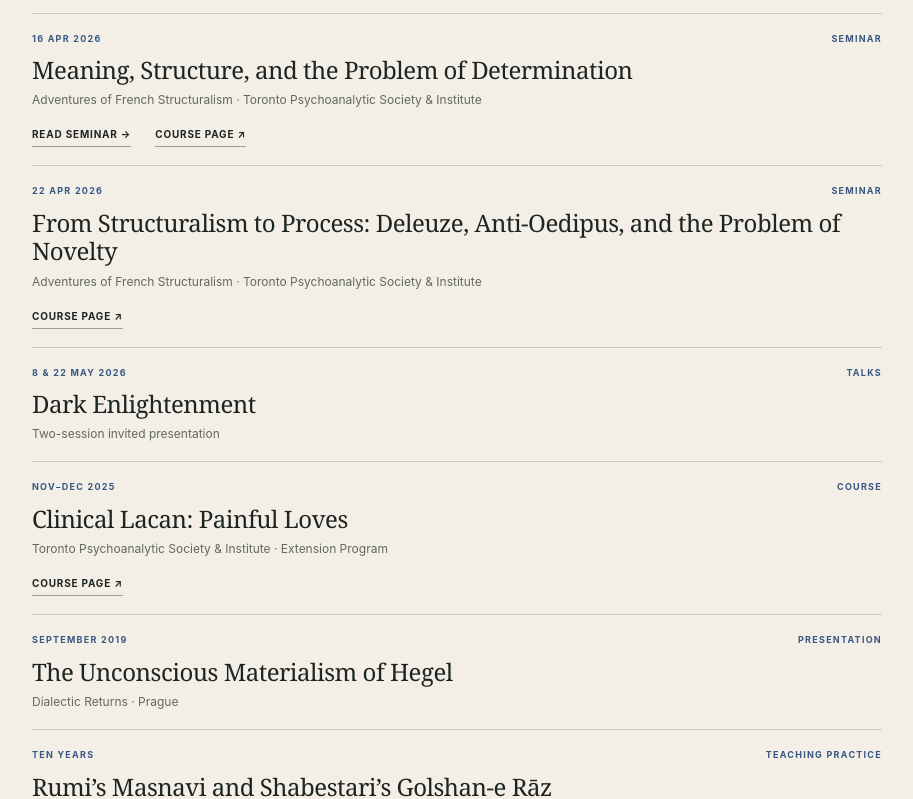
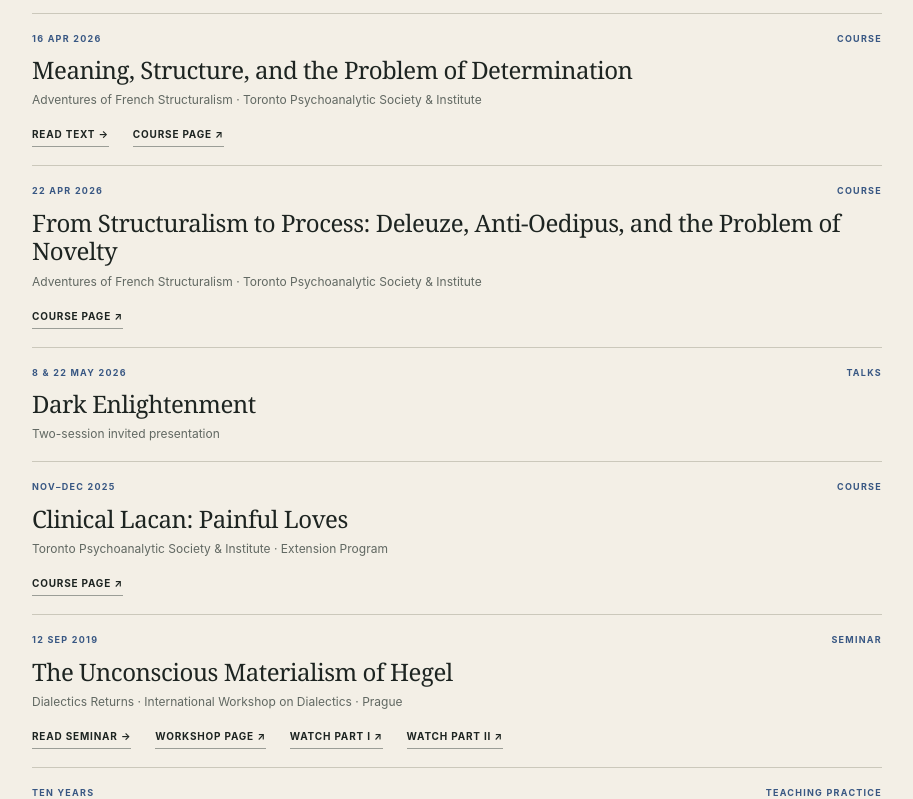
Before and after one commit to mohammad-naderi/mrnaderi.org, a Next.js app: page /teaching in a window 1280 px wide. Shown: the part 325-1124 px from the top of the page, without its empty margins (358-1271 px from the left). Built offline with nearby package versions, Linux system fonts and the light colour scheme.

Commit message:
Correct course labels and add Prague seminar links

```diff
--- a/app/teaching/page.tsx
+++ b/app/teaching/page.tsx
@@ -11,12 +11,15 @@ type Session = {
   series: string;
   readHref?: string;
   courseHref?: string;
+  eventHref?: string;
+  watchOneHref?: string;
+  watchTwoHref?: string;
 };
 
 const sessions: Session[] = [
   {
     date: "16 Apr 2026",
-    type: "Seminar",
+    type: "Course",
     title: "Meaning, Structure, and the Problem of Determination",
     series: "Adventures of French Structuralism · Toronto Psychoanalytic Society & Institute",
     readHref: "/teaching/meaning-structure-determination",
@@ -25,7 +28,7 @@ const sessions: Session[] = [
   },
   {
     date: "22 Apr 2026",
-    type: "Seminar",
+    type: "Course",
     title: "From Structuralism to Process: Deleuze, Anti-Oedipus, and the Problem of Novelty",
     series: "Adventures of French Structuralism · Toronto Psychoanalytic Society & Institute",
     courseHref:
@@ -46,10 +49,16 @@ const sessions: Session[] = [
       "https://torontopsychoanalysis.com/extension-program/course-five-clinical-lacan-painful-loves/",
   },
   {
-    date: "September 2019",
-    type: "Presentation",
+    date: "12 Sep 2019",
+    type: "Seminar",
     title: "The Unconscious Materialism of Hegel",
-    series: "Dialectic Returns · Prague",
+    series: "Dialectics Returns · International Workshop on Dialectics · Prague",
+    readHref: "/teaching/unconscious-materialism-hegel",
+    eventHref: "https://suturepress.com/prague-axiomatic-circle/dialectics-returns",
+    watchOneHref:
+      "https://www.youtube.com/watch?v=-D3DjWIiR6U&list=PLDTspDPCczZy5s87SEO8MwXZ8LwTQoy1N&index=8",
+    watchTwoHref:
+      "https://www.youtube.com/watch?v=Z8sLTsAJvW0&list=PLDTspDPCczZy5s87SEO8MwXZ8LwTQoy1N&index=10",
   },
   {
     date: "Ten years",
@@ -90,7 +99,15 @@ export default function TeachingPage() {
           style={{ gridTemplateColumns: "1fr", maxWidth: "920px" }}
         >
           <div className="session-list">
-            {sessions.map((session) => (
+            {sessions.map((session) => {
+              const hasActions =
+                session.readHref ||
+                session.courseHref ||
+                session.eventHref ||
+                session.watchOneHref ||
+                session.watchTwoHref;
+
+              return (
                 <article key={session.title}>
                   <div>
                     <span>{session.date}</span>
@@ -98,7 +115,7 @@ export default function TeachingPage() {
                   </div>
                   <h3>{session.title}</h3>
                   <p>{session.series}</p>
-                {session.readHref || session.courseHref ? (
+                  {hasActions ? (
                     <div
                       className="session-actions"
                       style={{
@@ -106,11 +123,12 @@ export default function TeachingPage() {
                         gap: "24px",
                         marginTop: "18px",
                         color: "var(--ink)",
+                        flexWrap: "wrap",
                       }}
                     >
                       {session.readHref ? (
                         <Link href={session.readHref} style={actionStyle}>
-                        Read seminar →
+                          Read {session.type === "Seminar" ? "seminar" : "text"} →
                         </Link>
                       ) : null}
                       {session.courseHref ? (
@@ -118,10 +136,26 @@ export default function TeachingPage() {
                           Course page ↗
                         </a>
                       ) : null}
+                      {session.eventHref ? (
+                        <a href={session.eventHref} style={actionStyle}>
+                          Workshop page ↗
+                        </a>
+                      ) : null}
+                      {session.watchOneHref ? (
+                        <a href={session.watchOneHref} style={actionStyle}>
+                          Watch Part I ↗
+                        </a>
+                      ) : null}
+                      {session.watchTwoHref ? (
+                        <a href={session.watchTwoHref} style={actionStyle}>
+                          Watch Part II ↗
+                        </a>
+                      ) : null}
                     </div>
                   ) : null}
                 </article>
-            ))}
+              );
+            })}
           </div>
         </section>
       </main>
```
Lines whose indentation alone changed are shown as unchanged.
